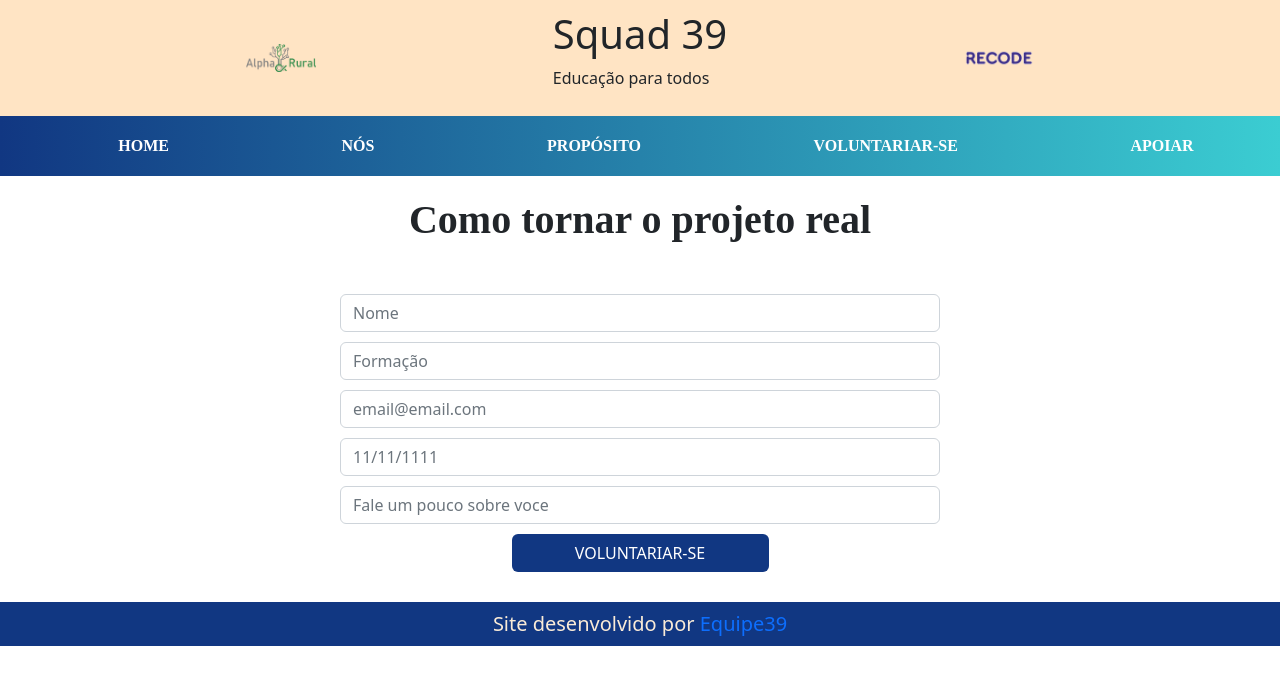
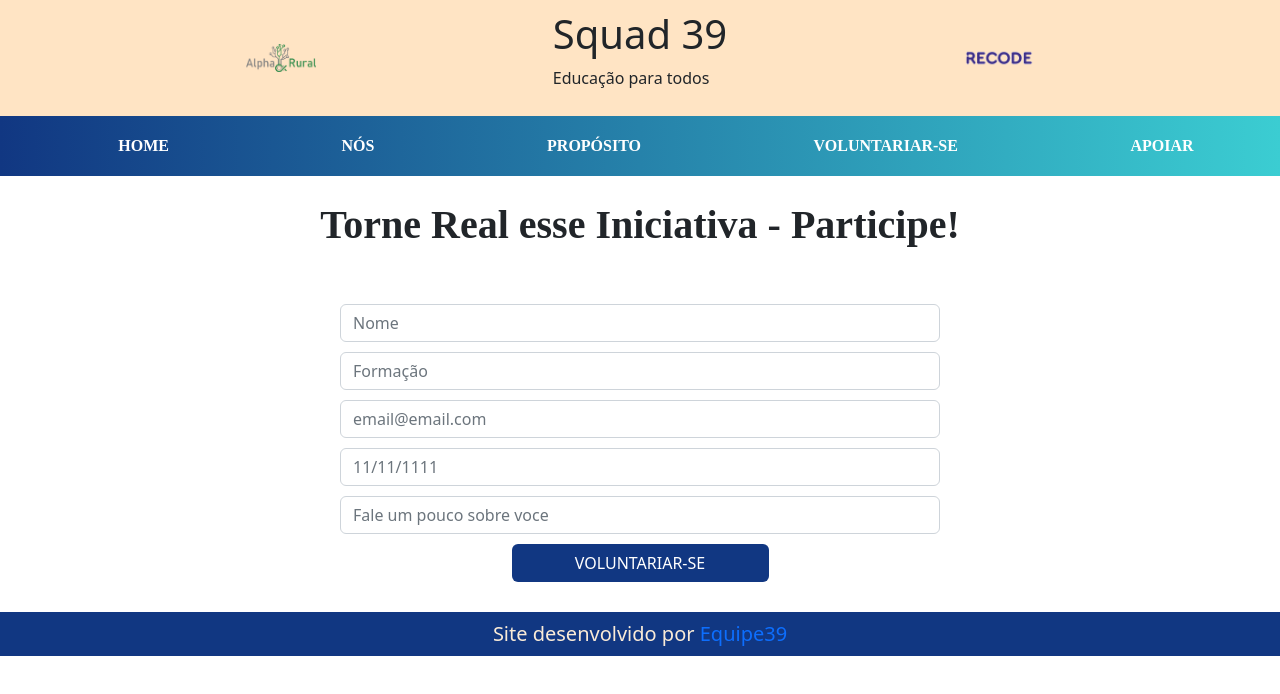
Before and after one commit to Squad39/EntregaFinalRecodePro, a React (Create React App) app: page /Apoiadores in a window 1280 px wide. Shown: the top 694 px of the page. Built offline with nearby package versions, Linux system fonts and the light colour scheme; no server answers.

Commit message:
frontend

```diff
--- a/src/page/Apoiadores.jsx
+++ b/src/page/Apoiadores.jsx
@@ -18,14 +18,14 @@ export default ()=>{
     return(
 
         <>
-            <h1 style={{textAlign:'center', fontFamily:'Arial-Narrow', fontWeight:'700', padding:'20px'}}>Como tornar o projeto real</h1>
+            <h1 style={{textAlign:'center', fontFamily:'Arial-Narrow', fontWeight:'700', padding:'25px 0'}}>Torne Real esse Iniciativa - Participe!</h1>
            <form action="" style={{width:'600px', margin:'30px auto', textAlign:'center'}}>
                 <input type="text" placeholder="Nome" className="form-control" style={{marginBottom:'10px'}}/>
                 <input type="text" placeholder="Formação" className="form-control" style={{marginBottom:'10px'}}/>
                 <input type="text" placeholder="email@email.com" className="form-control" style={{marginBottom:'10px'}}/>
                 <input type="text" placeholder="11/11/1111" className="form-control" style={{marginBottom:'10px'}}/>
                 <input type="text" placeholder="Fale um pouco sobre voce" className="form-control" style={{marginBottom:'10px'}}/>
-                <input type="text" value="VOLUNTARIAR-SE" className="btn" style={{/* margin: '8% 35%', */color: `white`, backgroundColor: `rgb(17, 55, 130)`}}/>
+                <input type="text" value="VOLUNTARIAR-SE" className="btn" style={{/* margin: '8% 35%', */color: `white`, backgroundColor: `rgb(17, 55, 130)`, paddindTop: `20px`}}/>
            </form>
 
         </>
```
